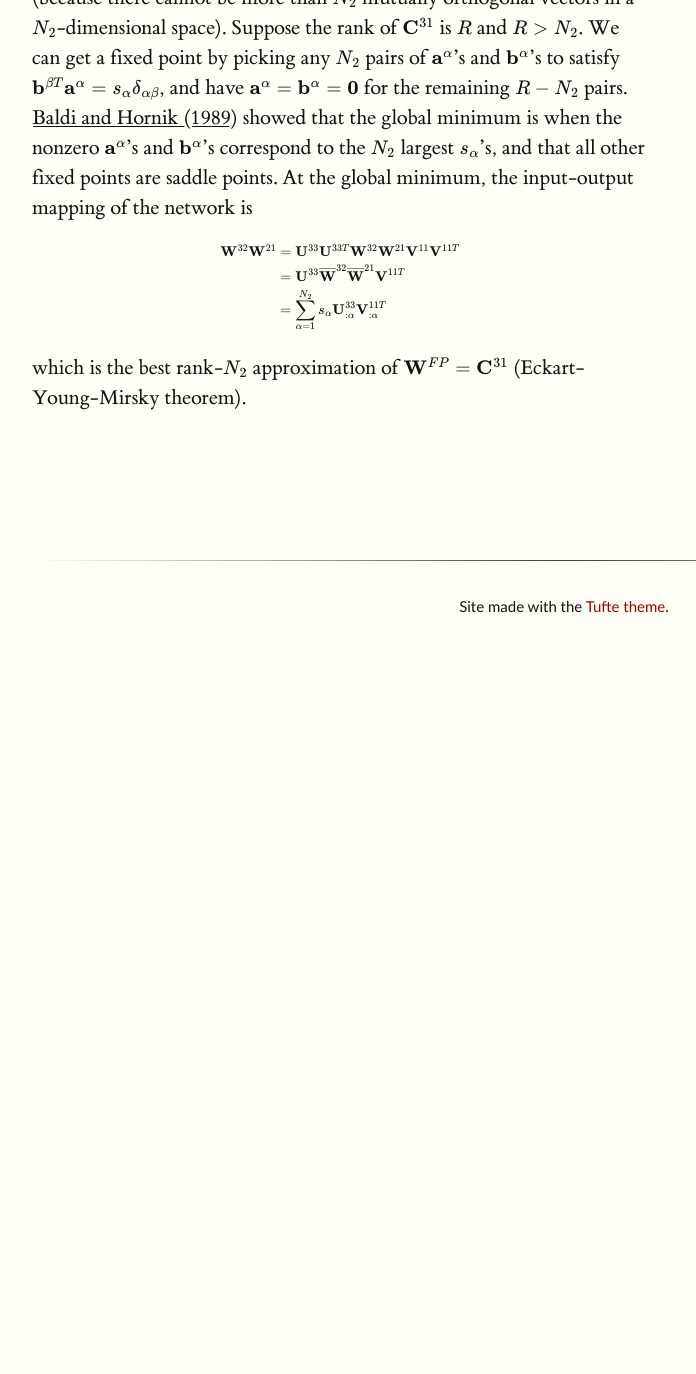
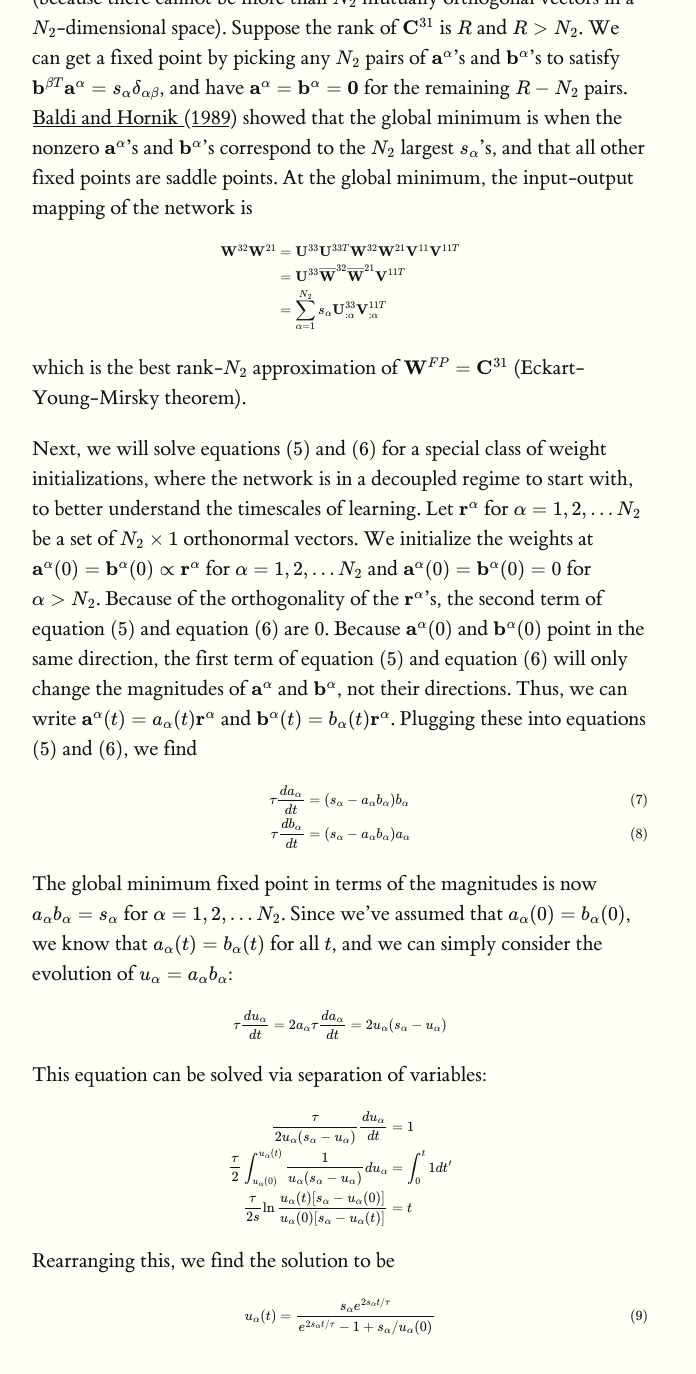
Before and after one commit to mlcncontact/mlcncontact.github.io, a Jekyll site: the page built from _posts/2023-09-03-learning-in-linear-nn.md, in a window 1280 px wide and 1400 px high, scrolled down 5793 px. Shown: the top 1374 px of the window, without its empty margins (128-824 px from the left). Built offline with Jekyll 4.4.1, drawn with Linux system fonts in a browser that asks for light colours; formulas are drawn with MathJax 3; before the commit the page ends 6423 px from its top, so only the background shows below that; some of the changed text lies outside the part shown.

Commit message:
Solution

```diff
--- a/_posts/2023-09-03-learning-in-linear-nn.md
+++ b/_posts/2023-09-03-learning-in-linear-nn.md
@@ -81,7 +81,7 @@ $$
 
 Thus, during learning, each element of $$\mathbf{W}$$ independently and exponentially decays towards its fixed point, with time constant $$\tau$$.
 
-To summarize, for a linear regression model and orthogonal input variables, (i) different weights do not interact with each other, (ii) the learning process has a single fixed point ($$\mathbf{W}^{FP} = \mathbf{C}^{31}$$), which is stable, and (iii) all weights learn with the same time scale. Next, we consider a linear neural network with a single hidden layer, which simply replaces the weight matrix $$\mathbf{W}$$ of linear regression with a product of two matrices $$\mathbf{W}^{32} \mathbf{W}^{21}$$ as its input-output mapping. However, as we will see, despite the similarity, it exhibits very different learning dynamics, where all three of our conclusions about linear regression are no longer true.
+To summarize, for a linear regression model and orthogonal input variables, (i) different weights do not interact with each other, (ii) the learning process has a single fixed point ($$\mathbf{W}^{FP} = \mathbf{C}^{31}$$), which is stable, and (iii) all weights learn with the same timescale. Next, we consider a linear neural network with a single hidden layer, which simply replaces the weight matrix $$\mathbf{W}$$ of linear regression with a product of two matrices $$\mathbf{W}^{32} \mathbf{W}^{21}$$ as its input-output mapping. However, as we will see, despite the similarity, it exhibits very different learning dynamics, where all three of our conclusions about linear regression are no longer true.
 
 ## Learning dynamics of linear neural networks
 
@@ -212,3 +212,47 @@ $$
 $$
 
 which is the best rank-$$N_2$$ approximation of $$\mathbf{W}^{FP} = \mathbf{C}^{31}$$ (Eckart-Young-Mirsky theorem).
+
+Next, we will solve equations $$(5)$$ and $$(6)$$ for a special class of weight initializations, where the network is in a decoupled regime to start with, to better understand the timescales of learning. Let $$\mathbf{r}^{\alpha}$$ for $$\alpha = 1, 2, ... N_2$$ be a set of $$N_2 \times 1$$ orthonormal vectors. We initialize the weights at $$\mathbf{a}^{\alpha}(0) = \mathbf{b}^{\alpha}(0) \propto \mathbf{r}^{\alpha}$$ for $$\alpha = 1, 2, ... N_2$$ and $$\mathbf{a}^{\alpha}(0) = \mathbf{b}^{\alpha}(0) = 0$$ for $$\alpha > N_2$$. Because of the orthogonality of the $$\mathbf{r}^{\alpha}$$'s, the second term of equation $$(5)$$ and equation $$(6)$$ are $$0$$. Because $$\mathbf{a}^{\alpha}(0)$$ and $$\mathbf{b}^{\alpha}(0)$$ point in the same direction, the first term of equation $$(5)$$ and equation $$(6)$$ will only change the magnitudes of $$\mathbf{a}^{\alpha}$$ and $$\mathbf{b}^{\alpha}$$, not their directions. Thus, we can write $$\mathbf{a}^{\alpha}(t) = a_{\alpha}(t) \mathbf{r}^{\alpha}$$ and $$\mathbf{b}^{\alpha}(t) = b_{\alpha}(t) \mathbf{r}^{\alpha}$$. Plugging these into equations $$(5)$$ and $$(6)$$, we find
+
+$$
+\begin{align}
+
+\tau \frac{d a_{\alpha}}{dt} &= (s_{\alpha} - a_{\alpha} b_{\alpha}) b_{\alpha} \tag{7} \\
+\tau \frac{d b_{\alpha}}{dt} &= (s_{\alpha} - a_{\alpha} b_{\alpha}) a_{\alpha} \tag{8}
+
+\end{align}
+$$
+
+The global minimum fixed point in terms of the magnitudes is now $$a_{\alpha} b_{\alpha} = s_{\alpha}$$ for $$\alpha = 1, 2, ... N_2$$. Since we've assumed that $$a_{\alpha}(0) = b_{\alpha}(0)$$, we know that $$a_{\alpha}(t) = b_{\alpha}(t)$$ for all $$t$$, and we can simply consider the evolution of $$u_{\alpha} = a_{\alpha} b_{\alpha}$$:
+
+$$
+\begin{equation}
+
+\tau \frac{d u_{\alpha}}{dt} = 2a_{\alpha} \tau \frac{d a_{\alpha}}{dt} = 2 u_{\alpha} (s_{\alpha} - u_{\alpha})
+
+\end{equation}
+$$
+
+This equation can be solved via separation of variables:
+
+$$
+\begin{align}
+
+\frac{\tau}{2 u_{\alpha} (s_{\alpha} - u_{\alpha})} \frac{d u_{\alpha}}{dt} &= 1 \\
+\frac{\tau}{2} \int_{u_{\alpha}(0)}^{u_{\alpha}(t)} \frac{1}{u_{\alpha} (s_{\alpha} - u_{\alpha})} du_{\alpha} &= \int_{0}^{t} 1 dt' \\
+\frac{\tau}{2s} \ln \frac{u_{\alpha}(t) [s_{\alpha} - u_{\alpha}(0)]}{u_{\alpha}(0) [s_{\alpha} - u_{\alpha}(t)]} &= t
+
+\end{align}
+$$
+
+Rearranging this, we find the solution to be
+
+$$
+\begin{equation}
+\tag{9}
+
+u_{\alpha}(t) = \frac{s_{\alpha} e^{2 s_{\alpha} t / \tau}}{e^{2 s_{\alpha} t / \tau} - 1 + s_{\alpha} / u_{\alpha}(0)}
+
+\end{equation}
+$$
```
